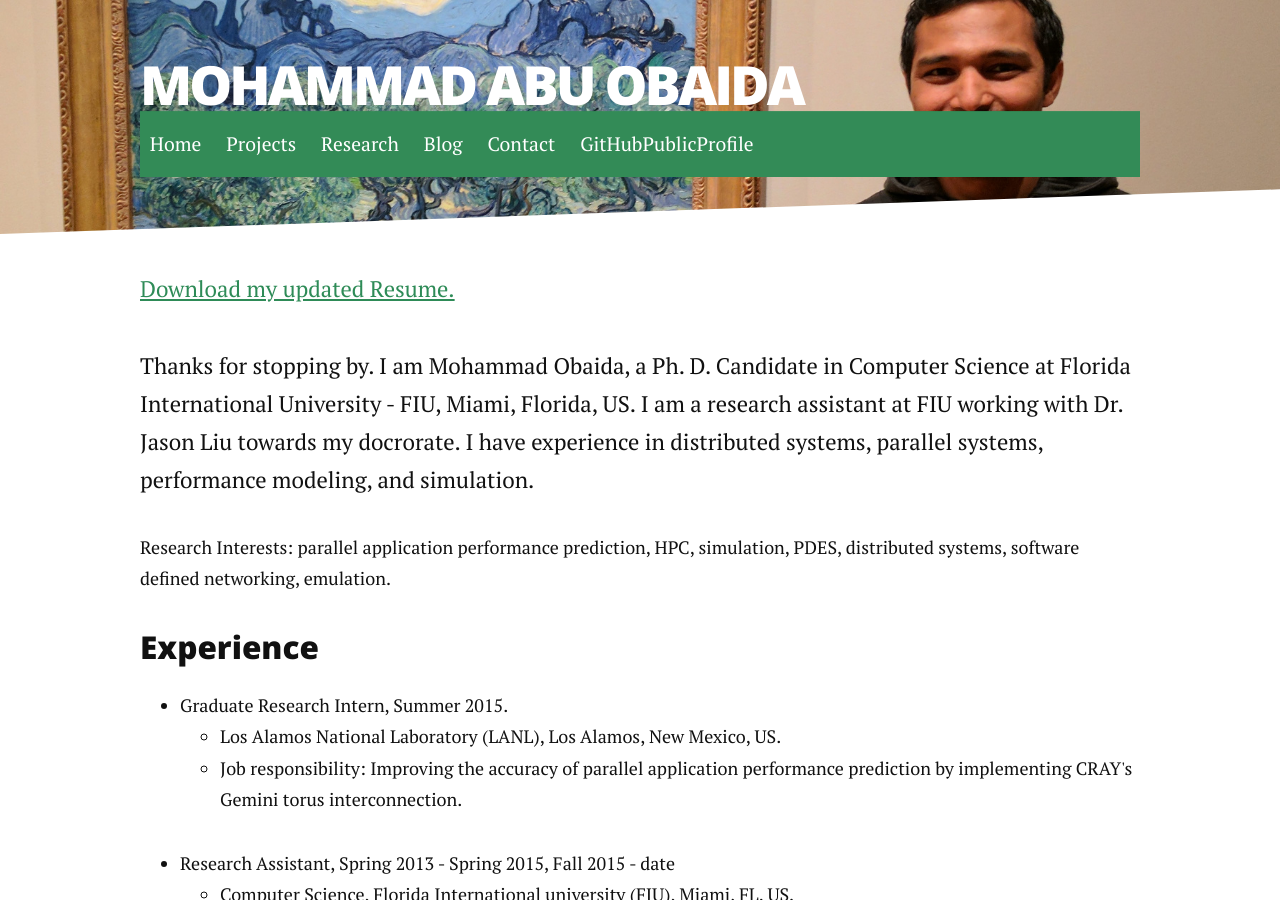
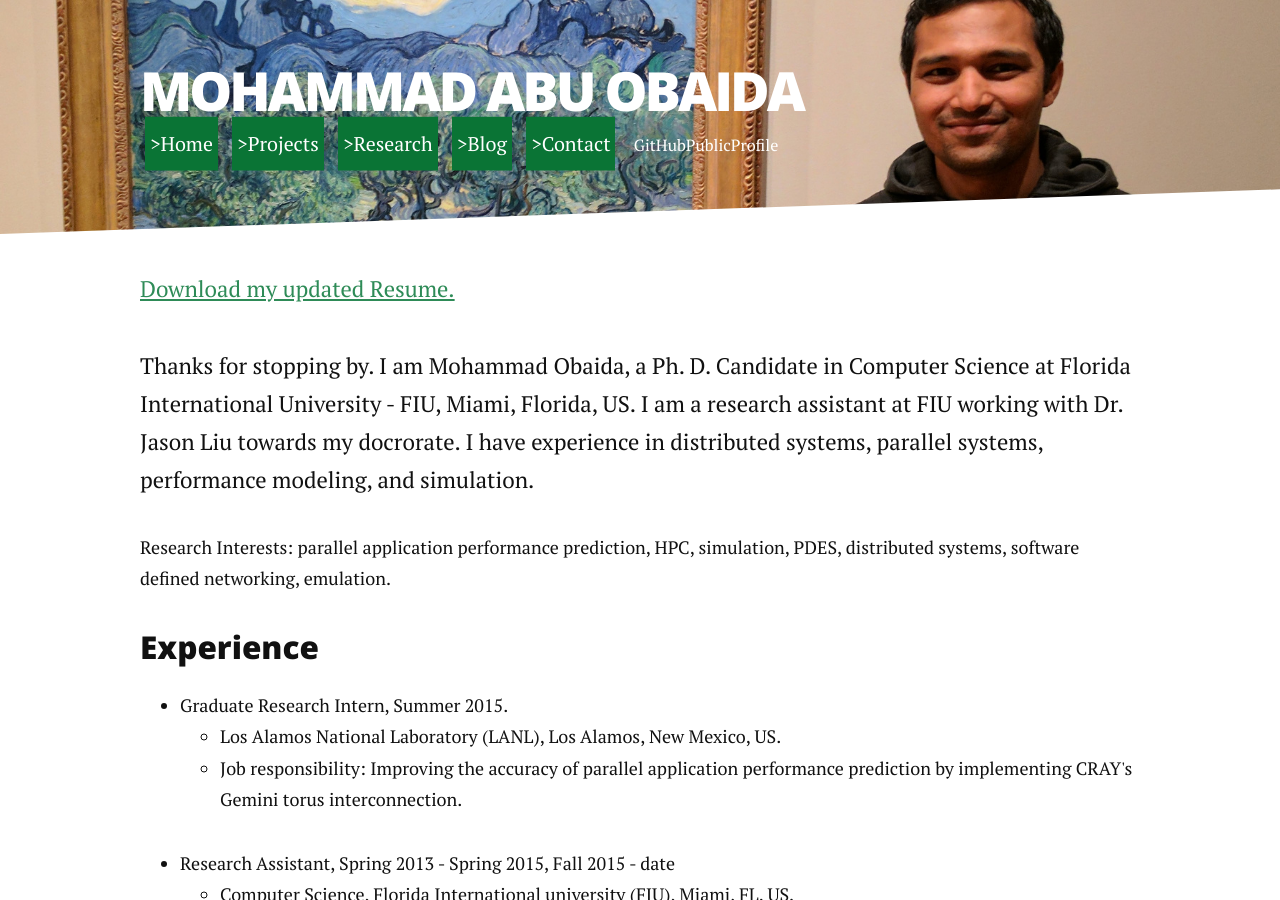
Before and after one commit to summonersRift/summonersrift.github.io, a Jekyll site: the page built from index.html, in a window 1280 px wide and 900 px high. Built offline with Jekyll 4.4.1, drawn with Linux system fonts in a browser that asks for light colours; nearby versions of some CDN libraries; the list of posts is cut into pages by our own code.

Commit message:
header background change

```diff
--- a/_includes/header.html
+++ b/_includes/header.html
@@ -2,10 +2,10 @@
      <div class="container">
          <h1 class="logo"><a href="{{ site.baseurl }}/">{{ site.title }}</a></h1>
          <nav class="nav-collapse">
-             <ul class="noList" style="font-size: 1.2em;background:#338B57;" >
+            <ul class="noList">
                  {% for link in site.navigation %}{% assign current = nil %}{% if page.url contains link.url %}{% assign current = 'current' %}{% endif %}
                  <li class="element {% if forloop.first %}first{% endif %} {{ current }} {% if forloop.last %}last{% endif %}">
-                     <a href="{{ link.url | prepend: site.baseurl }}">{{ link.title }}</a>
+                     <a href="{{ link.url | prepend: site.baseurl }}" style="font-size: 1.1em;background:#0A7435;">>{{ link.title }}</a>
                  </li>
                  {% endfor %}
                  <li> <a href="https://github.com/summonersrift" target="_blank">GitHubPublicProfile</a></li>
```
